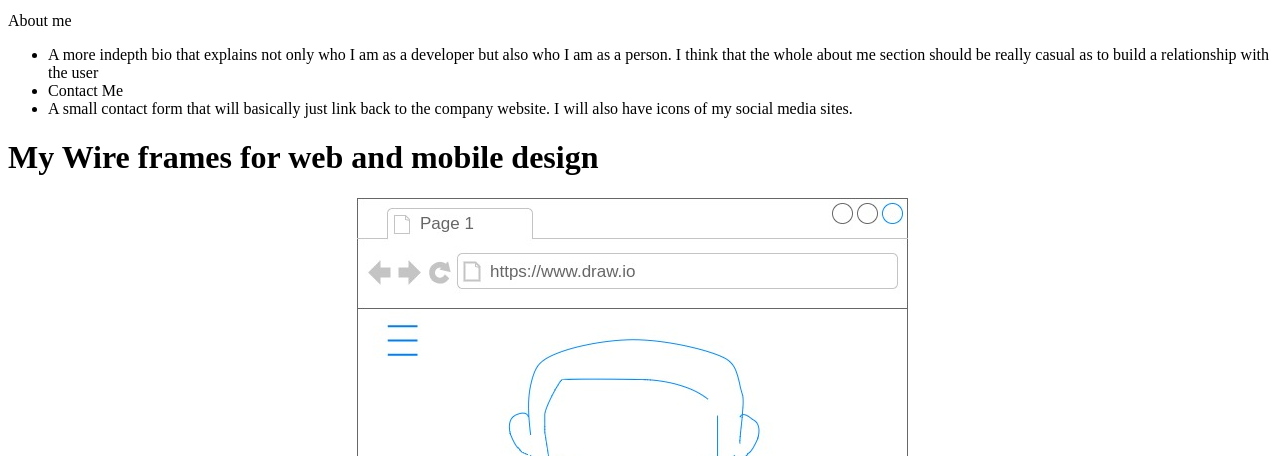
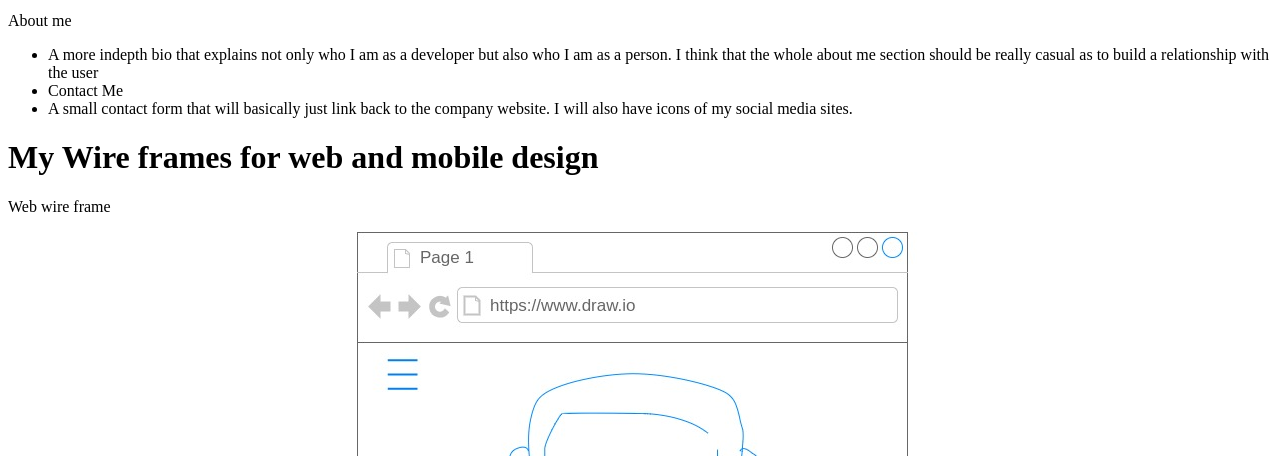
Before and after one commit to dbranch82/danielle-about-me, a PHP site: page /milestone-2.php in a window 1280 px wide. Shown: the part 274-730 px from the top of the page. Run offline with PHP 8.4, Linux system fonts and the light colour scheme.

```diff
--- a/public_html/documentation/milestone-2.php
+++ b/public_html/documentation/milestone-2.php
@@ -25,6 +25,7 @@
 			media sites. </li>
 		</ul>
 		<h1>My Wire frames for web and mobile design</h1>
+		<p>Web wire frame</p>
 		<img style="margin:0 auto;display: block" src="images/Webwireframe.jpg" alt="web wire frame"/>
 		<p>Cell wire frame</p>
 		<img style="margin:0 auto;display: block" src="images/Cellwireframe.jpg" alt="cell wire frame"/>
```
